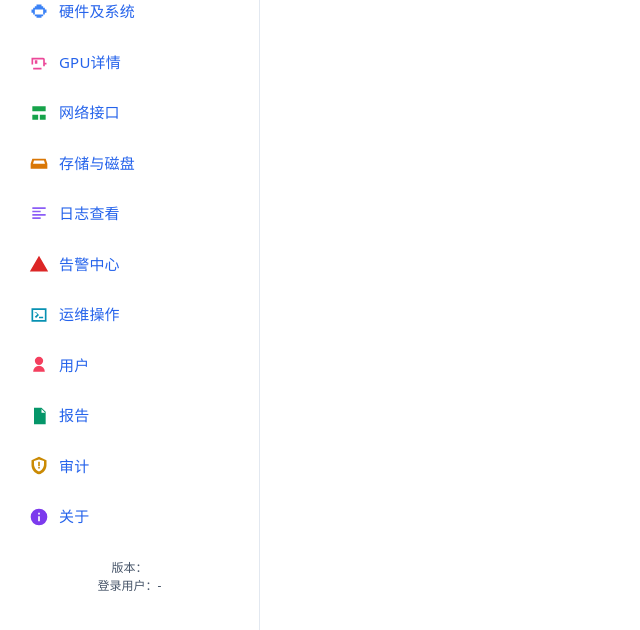
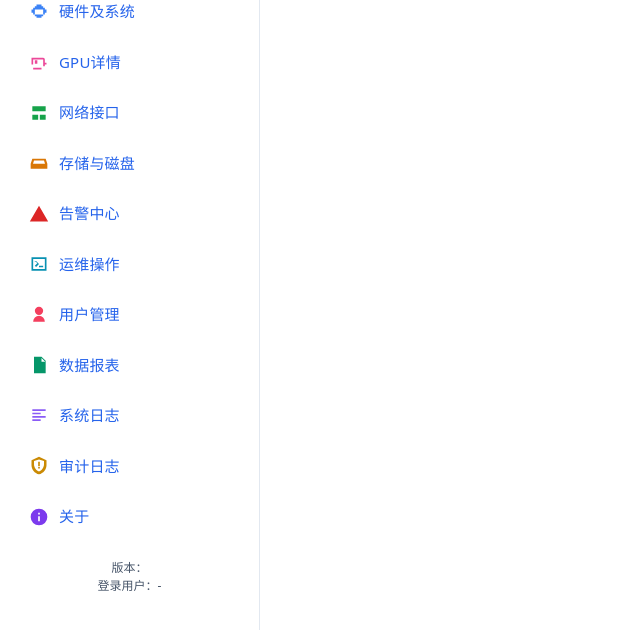
Before and after one commit to zhangrubing/one-box, a FastAPI app: template templates/about.html in a window 1280 px wide. Shown: the part 170-800 px from the top of the page, without its empty margins (0-640 px from the left). Run offline with FastAPI, Linux system fonts and the light colour scheme; the template is opened without the code that fills it, so the values that code supplies are empty; some libraries are stand-ins or nearby versions.

Commit message:
修改菜单名称

```diff
--- a/templates/base.html
+++ b/templates/base.html
@@ -22,12 +22,12 @@
         ('/gpu','GPU详情','gpu','m-gpu'),
         ('/network','网络接口','net','m-network'),
         ('/storage','存储与磁盘','drive','m-storage'),
-        ('/logs','日志查看','logs','m-logs'),
         ('/alerts','告警中心','alert','m-alerts'),
         ('/operations','运维操作','terminal','m-operations'),
-        ('/users','用户','user','m-users'),
-        ('/reports','报告','report','m-reports'),
-        ('/audit','审计','audit','m-audit'),
+        ('/users','用户管理','user','m-users'),
+        ('/reports','数据报表','report','m-reports'),
+        ('/logs','系统日志','logs','m-logs'),
+        ('/audit','审计日志','audit','m-audit'),
         ('/about','关于','about','m-about')
       ] %}
       {% for href,label,icon,klass in navs %}
```
